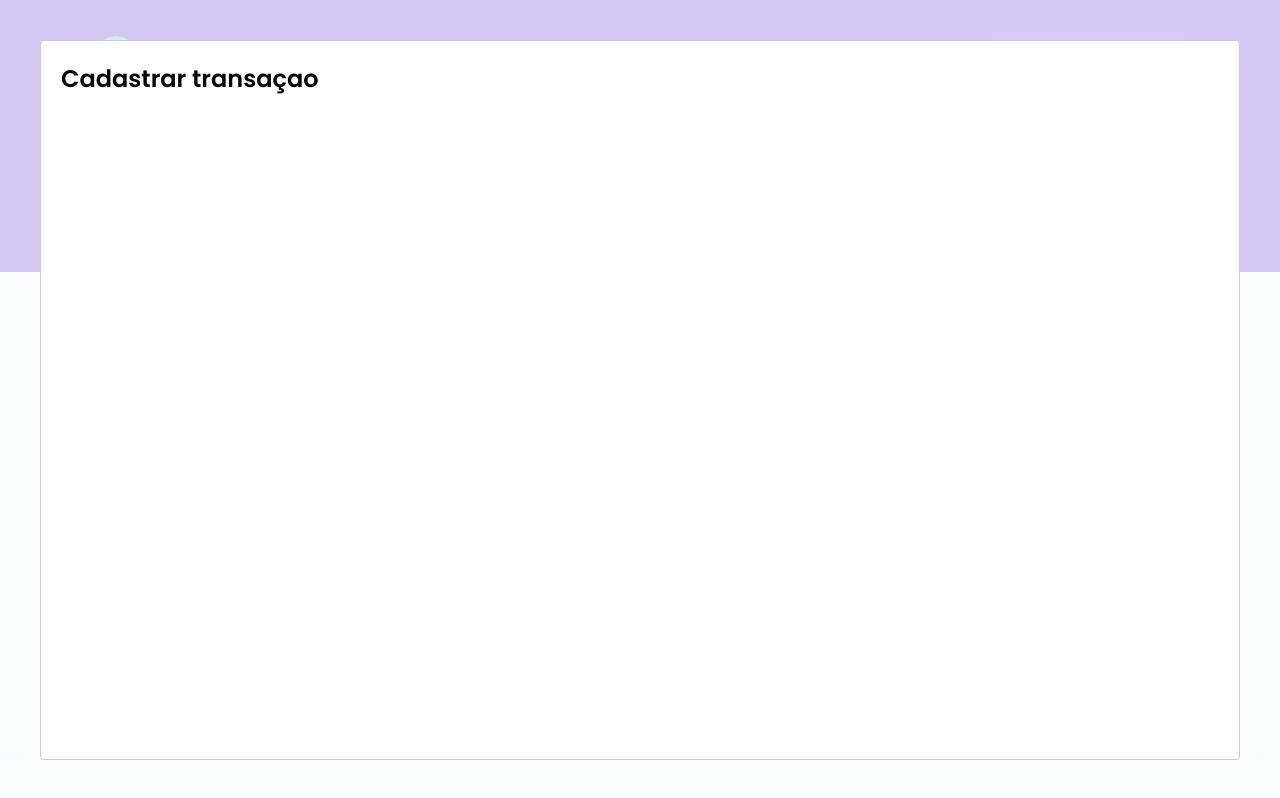
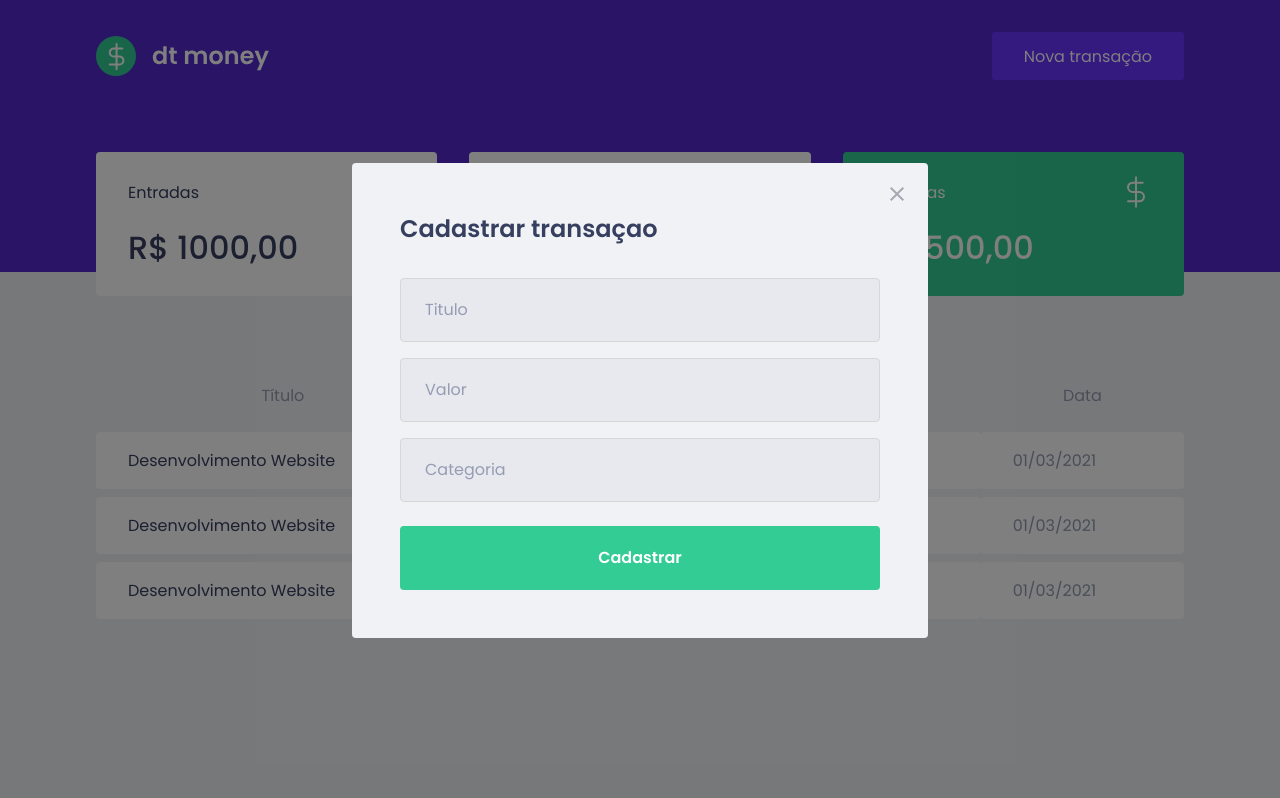
Before and after one commit to lucianodiisouza/lmoney, a React (Create React App) app: page / in a window 1280 px wide. Both pictures are taken after a click on the button "Nova transação". Built offline with nearby package versions, Linux system fonts and the light colour scheme; no server answers; what miragejs would draw is missing.

Commit message:
wip: modal configr
adding modal to create transactions (applying css tricks)

```diff
--- a/src/App.tsx
+++ b/src/App.tsx
@@ -1,7 +1,7 @@
 import { useState } from "react";
 import Modal from "react-modal";
 import { GlobalStyle } from "./styles/global";
-import { Dashboard, Header } from "./components";
+import { Dashboard, Header, NewTransactionModal } from "./components";
 
 Modal.setAppElement("#root");
 
@@ -22,12 +22,10 @@ export function App() {
     <>
       <Header onOpenNewTransactionModal={handleOpenNewTransactionModal} />
       <Dashboard />
-      <Modal
+      <NewTransactionModal
         isOpen={isNewTransactionModalOpen}
-        onRequestClose={handleCloseNewTransactionModal}
-      >
-        <h2>Cadastrar transaçao</h2>
-      </Modal>
+        onRequestCLose={handleCloseNewTransactionModal}
+      />
       <GlobalStyle />
     </>
   );
--- /dev/null
+++ b/src/components/NewTransactionModal/index.tsx
@@ -0,0 +1,39 @@
+import Modal from "react-modal";
+import closeImg from "../../assets/close.svg";
+import { Container } from "./styles";
+
+interface NewTransactionModalProps {
+  isOpen: boolean;
+  onRequestCLose: () => void;
+}
+
+function NewTransactionModal({
+  isOpen,
+  onRequestCLose,
+}: NewTransactionModalProps) {
+  return (
+    <Modal
+      isOpen={isOpen}
+      onRequestClose={onRequestCLose}
+      overlayClassName="react-modal-overlay"
+      className="react-modal-content"
+    >
+      <button
+        type="button"
+        onClick={onRequestCLose}
+        className="react-modal-close"
+      >
+        <img src={closeImg} alt="Fechar" />
+      </button>
+      <Container>
+        <h2>Cadastrar transaçao</h2>
+        <input type="text" placeholder="Titulo" />
+        <input type="number" placeholder="Valor" />
+        <input type="text" placeholder="Categoria" />
+        <button type="submit">Cadastrar</button>
+      </Container>
+    </Modal>
+  );
+}
+
+export default NewTransactionModal;
--- /dev/null
+++ b/src/components/NewTransactionModal/styles.ts
@@ -0,0 +1,48 @@
+import styled from "styled-components";
+
+export const Container = styled.form`
+  h2 {
+    color: var(--text-title);
+    font-size: 1.5rem;
+    margin-bottom: 2rem;
+  }
+
+  input {
+    width: 100%;
+    padding: 0 1.5rem;
+    height: 4rem;
+    border-radius: 0.25rem;
+
+    border: 1px solid var(--input-border);
+    background: var(--input-background);
+
+    font-weight: 400;
+    font-size: 1rem;
+
+    &::placeholder {
+      color: var(--text-body);
+    }
+
+    & + input {
+      margin-top: 1rem;
+    }
+  }
+
+  button[type="submit"] {
+    width: 100%;
+    padding: 0 1.5rem;
+    height: 4rem;
+    background: var(--green);
+    color: white;
+    border-radius: 0.25rem;
+    border: 0;
+    font-size: 1rem;
+    margin-top: 1.5rem;
+    transition: filter 0.2s;
+    font-weight: 600;
+
+    &:hover {
+      filter: brightness(0.9);
+    }
+  }
+`;
--- a/src/components/index.ts
+++ b/src/components/index.ts
@@ -1,2 +1,3 @@
 export { default as Header } from "./Header";
 export { default as Dashboard } from "./Dashboard";
+export { default as NewTransactionModal } from "./NewTransactionModal";
--- a/src/styles/global.ts
+++ b/src/styles/global.ts
@@ -11,12 +11,15 @@ export const GlobalStyle = createGlobalStyle`
 	--text-body: #969cb3;
 	--background: #f0f2f5;
 	--shape: #ffffff;
+	--input-border: #d7d7d7;
+	--input-background: #e7e9ee;
 }
 
 * {
 	margin: 0;
 	padding: 0;
 	box-sizing: border-box;
+	outline: none;
 }
 
 html {
@@ -51,4 +54,39 @@ button {
 	opacity: 0.6;
 	cursor: not-allowed;
 }
+
+.react-modal-overlay {
+	background: rgba(0, 0, 0, 0.5);
+	position: fixed;
+	top: 0;
+	bottom: 0;
+	right: 0;
+	left: 0;
+
+	display: flex;
+	align-items: center;
+	justify-content: center;
+}
+
+.react-modal-content {
+	width: 100%;
+	max-width: 576px;
+	background: var(--background);
+	padding: 3rem;
+	position: relative;
+	border-radius: 0.25rem;
+}
+
+.react-modal-close{
+	position: absolute;
+	right: 1.5rem;
+	top: 1.5rem;
+	border: 0;
+	background: transparent;
+	transition: filter 0.2s;
+
+	 &:hover {
+		 filter: brightness(0.7);
+	 }
+}
 `;
```
